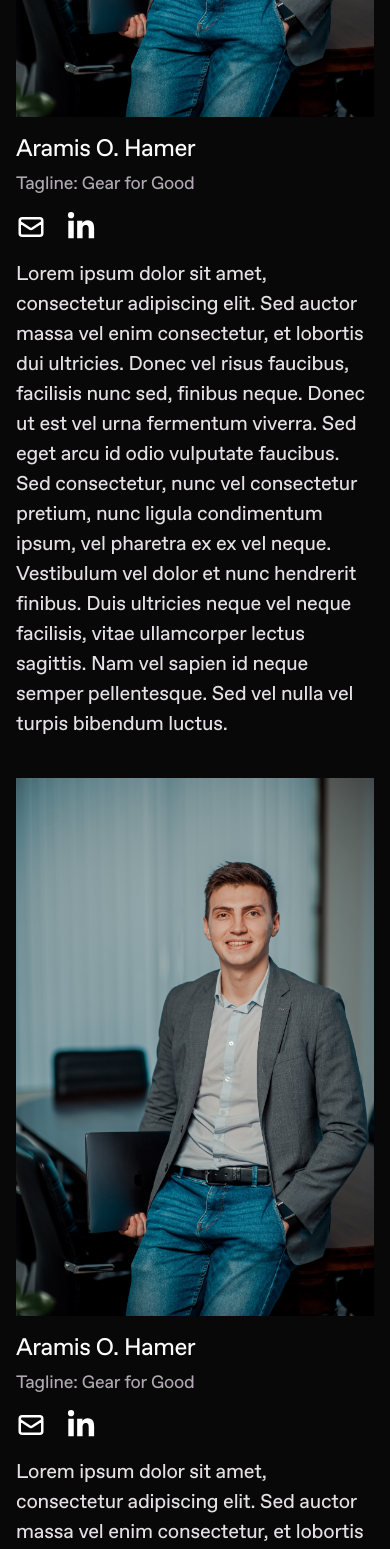
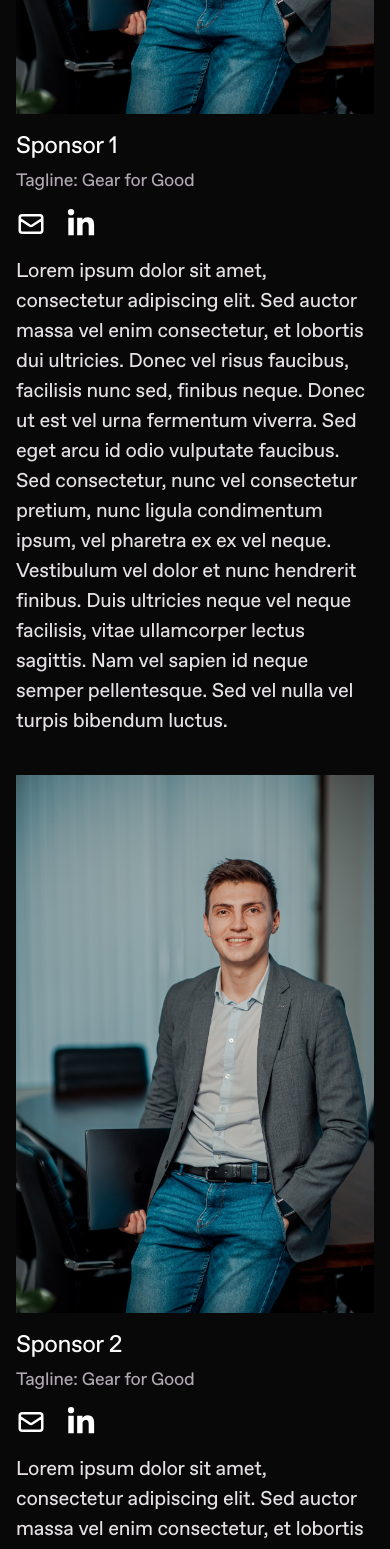
Before and after one commit to tedx-uofw/tedx-website-2025, a React (Vite) app: page /sponsors in a window 390 px wide. Shown: the part 1520-3069 px from the top of the page. Built offline with nearby package versions, Linux system fonts and the light colour scheme.

Commit message:
Fixed smooth scroll, speaker padding, mobile navbar tabs smaller

```diff
--- a/src/App.jsx
+++ b/src/App.jsx
@@ -81,7 +81,7 @@ function App() {
   const resourcesLoaded = useResourcesLoaded();
 
   useEffect(() => {
-
+    lenis.start();
     function raf(time) {
       lenis.raf(time)
       requestAnimationFrame(raf)
@@ -90,7 +90,7 @@ function App() {
     requestAnimationFrame(raf)
 
     return () => {
-      lenis.destroy()
+      lenis.stop()
     }
   }, [])
 
--- a/src/components/Navbar.jsx
+++ b/src/components/Navbar.jsx
@@ -120,7 +120,7 @@ const MenuOverlay = ({ isOpen, onClose }) => {
                   className="cursor-pointer group"
                 >
                   <div className="text-sm text-gray-500">{item.num}</div>
-                  <div className="text-4xl font-bold text-white group-hover:text-ted-red transition-colors">
+                  <div className="text-2xl font-bold text-white group-hover:text-ted-red transition-colors">
                     {item.text}
                   </div>
                   <div className="border-b border-white/20 mt-2" />
--- a/src/pages/Speakers/SpeakerSection.jsx
+++ b/src/pages/Speakers/SpeakerSection.jsx
@@ -62,7 +62,7 @@ const speakers = [
 export default function SpeakerSection() {
   return (
   <div className="relative flex flex-col items-start px-4 sm:px-6 md:px-[100px] lg:px-[200px]
-                  py-[100px] gap-[100px] w-full min-h-screen bg-[#080808]">
+                  py-[100px] gap-[72px] w-full min-h-screen bg-[#080808]">
 
     {/* Background Image with Reduced Opacity */}
     <div className="absolute inset-0 bg-[url('/speakers/leavesdot_2.png')]
--- a/src/pages/Sponsors/SponsorSection.jsx
+++ b/src/pages/Sponsors/SponsorSection.jsx
@@ -4,7 +4,7 @@ import SponsorCard from "../Speakers/SpeakerCard"
 
 const dummy = [
     {
-      name: "Aramis O. Hamer",
+      name: "Sponsor 1",
       title: "Tagline: Gear for Good",
       description: "Lorem ipsum dolor sit amet, consectetur adipiscing elit. Sed auctor massa vel enim consectetur, et lobortis dui ultricies. Donec vel risus faucibus, facilisis nunc sed, finibus neque. Donec ut est vel urna fermentum viverra. Sed eget arcu id odio vulputate faucibus. Sed consectetur, nunc vel consectetur pretium, nunc ligula condimentum ipsum, vel pharetra ex ex vel neque. Vestibulum vel dolor et nunc hendrerit finibus. Duis ultricies neque vel neque facilisis, vitae ullamcorper lectus sagittis. Nam vel sapien id neque semper pellentesque. Sed vel nulla vel turpis bibendum luctus.",
       image: "/speakers/model.jpeg",
@@ -12,7 +12,7 @@ const dummy = [
       email: 'aramis@example.com'
     },
     {
-      name: "Aramis O. Hamer",
+      name: "Sponsor 2",
       title: "Tagline: Gear for Good",
       description: "Lorem ipsum dolor sit amet, consectetur adipiscing elit. Sed auctor massa vel enim consectetur, et lobortis dui ultricies. Donec vel risus faucibus, facilisis nunc sed, finibus neque. Donec ut est vel urna fermentum viverra. Sed eget arcu id odio vulputate faucibus. Sed consectetur, nunc vel consectetur pretium, nunc ligula condimentum ipsum, vel pharetra ex ex vel neque. Vestibulum vel dolor et nunc hendrerit finibus. Duis ultricies neque vel neque facilisis, vitae ullamcorper lectus sagittis. Nam vel sapien id neque semper pellentesque. Sed vel nulla vel turpis bibendum luctus.",
       image: "/speakers/model.jpeg",
@@ -28,7 +28,7 @@ export default function SponsorSection() {
 
   <div className="py-[50px]">
     <SponsorHeader header={'INNOVATOR'}/>
-    <div className="flex flex-col gap-y-[40px] mt-[75px]">
+    <div className="flex flex-col gap-y-[40px] mt-[72px]">
       {dummy.map((speaker, index) => (
         <SponsorCard key={index} speaker={speaker} />
       ))}
@@ -37,7 +37,7 @@ export default function SponsorSection() {
 
   <div className="py-[50px]">
     <SponsorHeader header={'EDUCATOR'}/>
-    <div className="flex flex-col gap-y-[40px] mt-[75px]">
+    <div className="flex flex-col gap-y-[40px] mt-[72px]">
       {dummy.map((speaker, index) => (
         <SponsorCard key={index} speaker={speaker} />
       ))}
@@ -46,7 +46,7 @@ export default function SponsorSection() {
 
   <div className="py-[50px]">
     <SponsorHeader header={'THINKER'}/>
-    <div className="flex flex-col gap-y-[40px] mt-[75px]">
+    <div className="flex flex-col gap-y-[40px] mt-[72px]">
       {dummy.map((speaker, index) => (
         <SponsorCard key={index} speaker={speaker} />
       ))}
@@ -55,7 +55,7 @@ export default function SponsorSection() {
 
   <div className="py-[50px]">
     <SponsorHeader header={'RAFFLE'}/>
-    <div className="flex flex-col gap-y-[40px] mt-[75px]">
+    <div className="flex flex-col gap-y-[40px] mt-[72px]">
       {dummy.map((speaker, index) => (
         <SponsorCard key={index} speaker={speaker} />
       ))}
```
